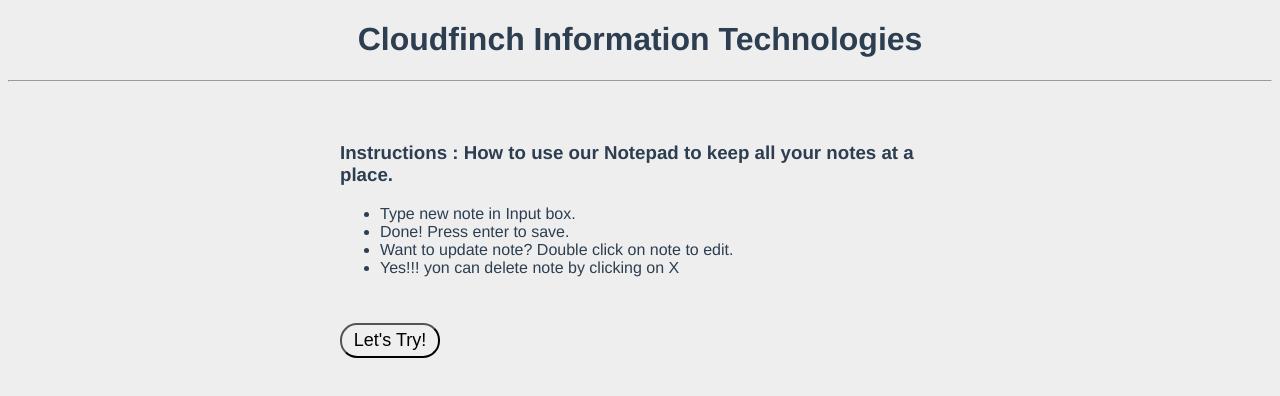
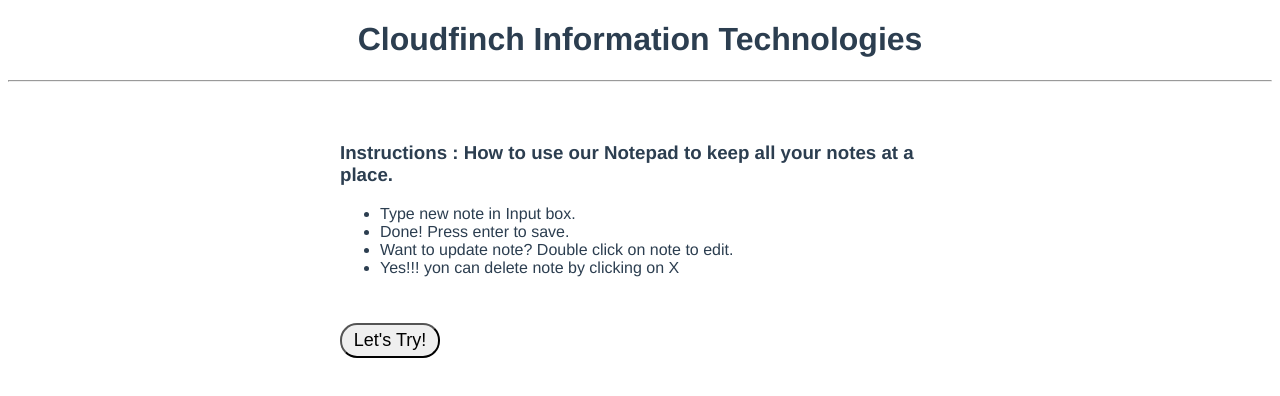
Before and after one commit to ankitsinghwakefit/keep_easy, a Vue app: page / in a window 1280 px wide. Shown: the top 396 px of the page. Built offline with nearby package versions, Linux system fonts and the light colour scheme.

Commit message:
background updated

```diff
--- a/src/App.vue
+++ b/src/App.vue
@@ -27,7 +27,4 @@
   color: #2c3e50;
   width: 100%;
 }
-body {
-  background-color: #eee;
-}
 </style>
```
